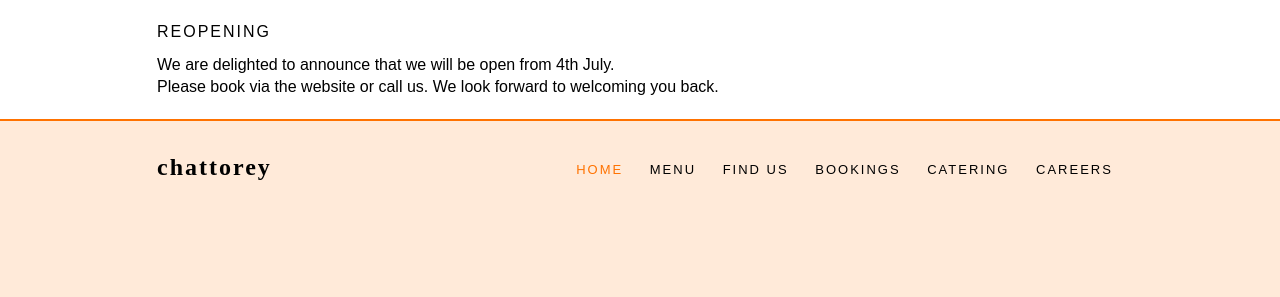
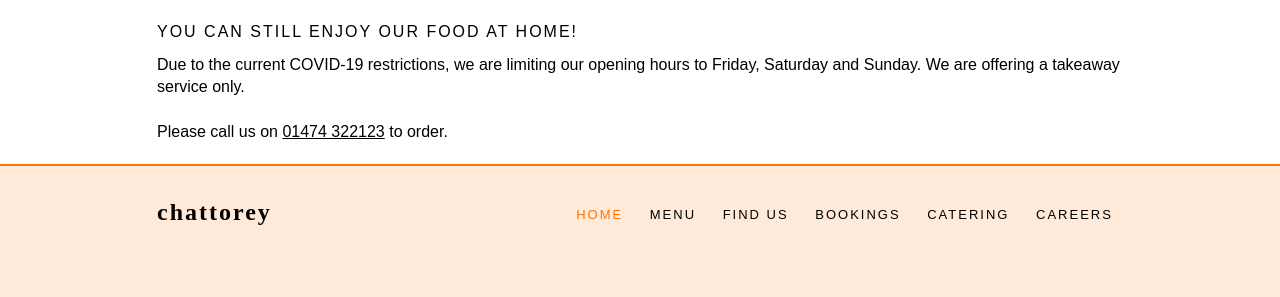
Before and after one commit to eisacke/chattorey, a Gatsby site: page / in a window 1280 px wide. Shown: the top 297 px of the page. Built offline with nearby package versions, Linux system fonts and the light colour scheme; Gatsby itself is replaced by a stand-in of ours.

Commit message:
Updating banner

```diff
--- a/src/components/header/header.js
+++ b/src/components/header/header.js
@@ -42,11 +42,16 @@ class Header extends Component {
           <div className="grid">
             <div className="row">
               <div className="c12">
-                <p className={headerStyles.bannerTitle}>Reopening</p>
-                We are delighted to announce that we will be open from 4th July.
+                <p className={headerStyles.bannerTitle}>
+                  You can still enjoy our food at home!
+                </p>
+                Due to the current COVID-19 restrictions, we are limiting our
+                opening hours to Friday, Saturday and Sunday. We are offering a
+                takeaway service only.
                 <br />
-                Please book via the website or call us. We look forward to
-                welcoming you back.
+                <br />
+                Please call us on <a href="tel:01474322123">01474 322123</a> to
+                order.
               </div>
             </div>
           </div>
```
